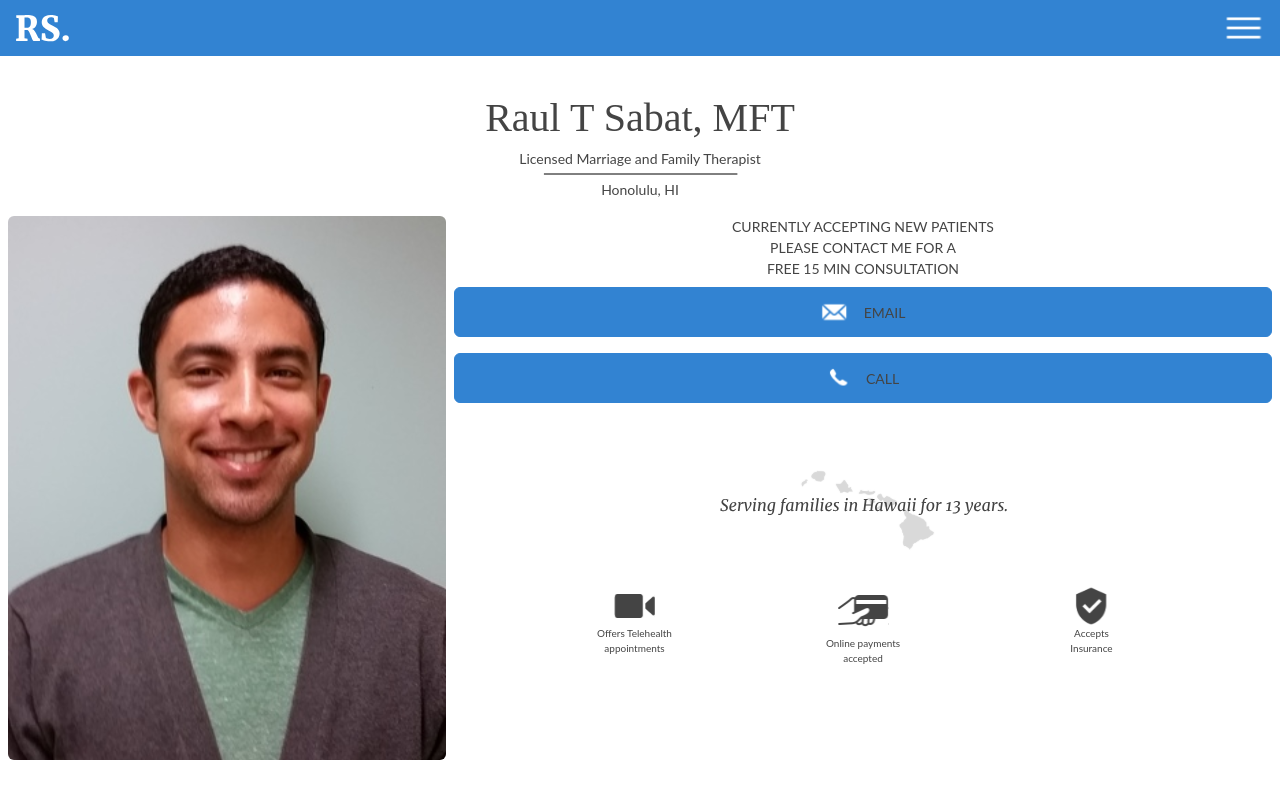
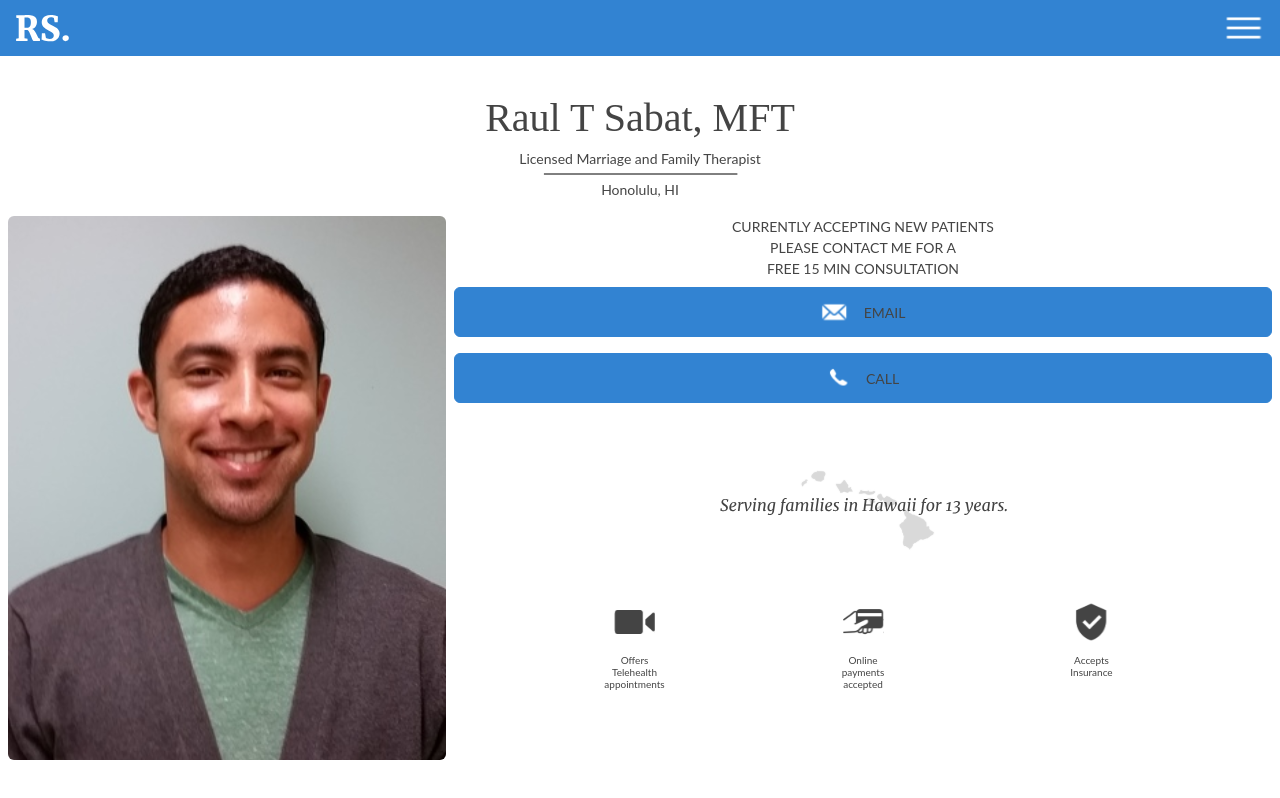
Before and after one commit to naiianable/raul-website, a Next.js app: page / in a window 1280 px wide. Built offline with nearby package versions, Linux system fonts and the light colour scheme; a web font is replaced by a local one.

Commit message:
landing page styling done

```diff
--- a/components/LandingPage/ActionButtons/CameraIcon.tsx
+++ b/components/LandingPage/ActionButtons/CameraIcon.tsx
@@ -3,12 +3,14 @@ import cameraIcon from '../../../images/camera-icon.svg';
 
 const CameraIcon = () => {
   return (
-    <div className='flex flex-col items-center w-[80px]'>
+    <div className='flex flex-col items-center w-[80px] leading-3'>
       <div>
         <Image alt='Camera Icon' src={cameraIcon} />
       </div>
-      <div>
-        Offers Telehealth
+      <div className='mt-3'>
+        Offers
+        <br />
+        Telehealth
         <br />
         appointments
       </div>
--- a/components/LandingPage/ActionButtons/CcIcon.tsx
+++ b/components/LandingPage/ActionButtons/CcIcon.tsx
@@ -3,12 +3,14 @@ import ccIcon from '../../../images/cc-icon.svg';
 
 const CcIcon = () => {
   return (
-    <div className='flex flex-col items-center w-[80px]'>
-      <div>
+    <div className='flex flex-col items-center w-[80px] leading-3'>
+      <div className='w-[41px] h-[40px]'>
         <Image alt='Credit Card Icon' src={ccIcon} />
       </div>
-      <div>
-        Online payments
+      <div className='mt-3'>
+        Online
+        <br />
+        payments
         <br />
         accepted
       </div>
--- a/components/LandingPage/ActionButtons/IconCard.tsx
+++ b/components/LandingPage/ActionButtons/IconCard.tsx
@@ -4,7 +4,7 @@ import InsuranceIcon from './InsuranceIcon';
 
 const IconCard = () => {
   return (
-    <div className='icon-card-div flex flex-row justify-evenly text-sm'>
+    <div className='icon-card-div flex flex-row justify-evenly text-sm mt-4'>
       <CameraIcon />
       <CcIcon />
       <InsuranceIcon />
--- a/components/LandingPage/ActionButtons/InsuranceIcon.tsx
+++ b/components/LandingPage/ActionButtons/InsuranceIcon.tsx
@@ -3,11 +3,11 @@ import insuranceIcon from '../../../images/insurance-icon.svg';
 
 const InsuranceIcon = () => {
   return (
-    <div className='flex flex-col items-center w-[80px]'>
+    <div className='flex flex-col items-center w-[80px] leading-3'>
       <div>
         <Image alt='Camera Icon' src={insuranceIcon} />
       </div>
-      <div>
+      <div className='mt-3'>
         Accepts
         <br />
         Insurance
```
